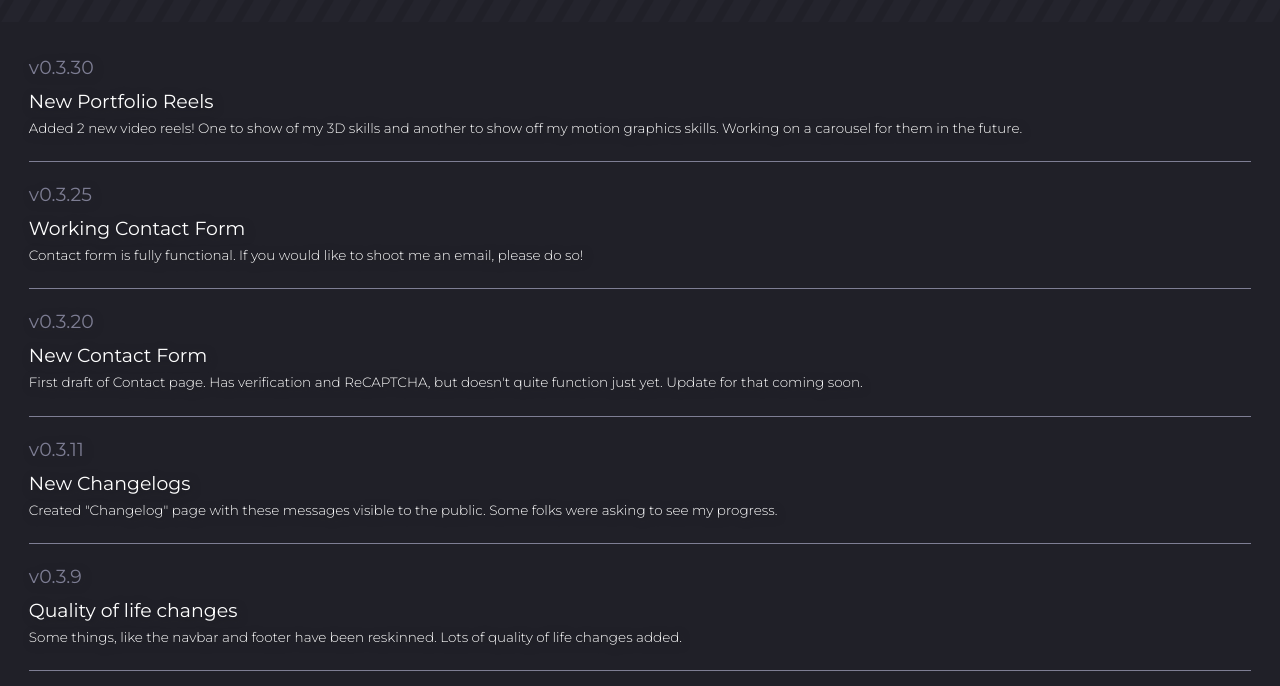
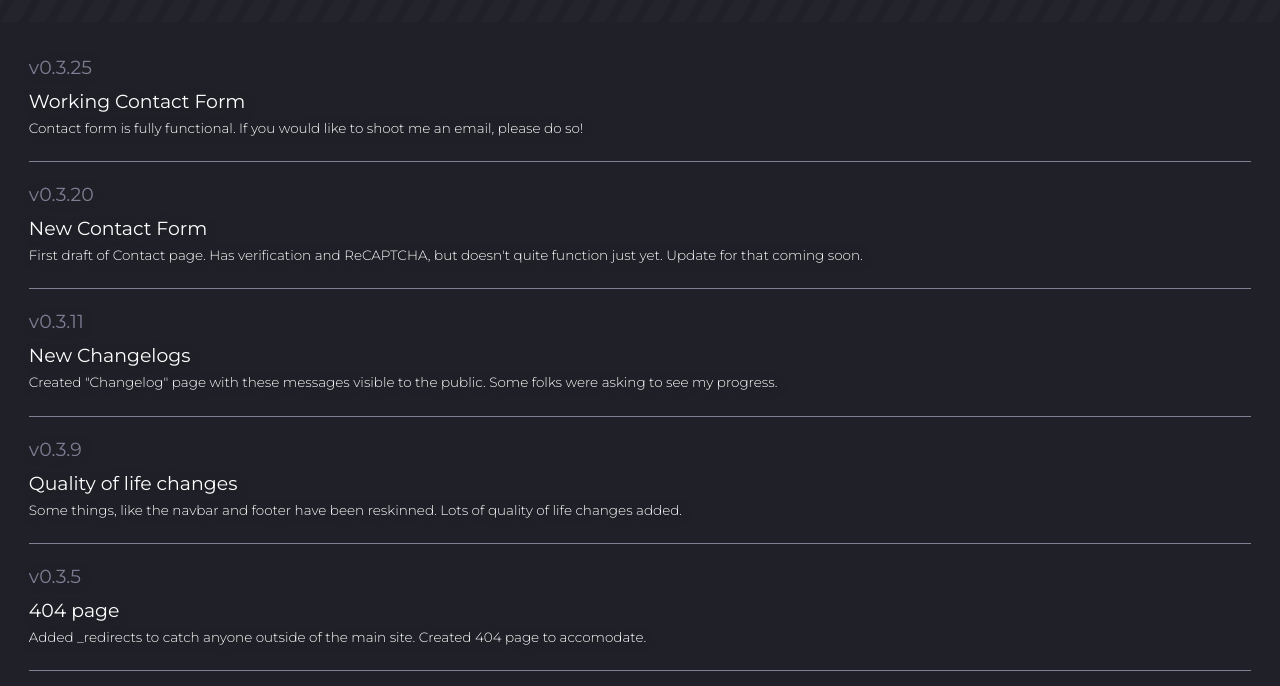
Before and after one commit to ericpowelldev/ericpowell.dev, a React (Create React App) app: page /changelog in a window 1280 px wide. Shown: the part 114-800 px from the top of the page. Built offline with nearby package versions, Linux system fonts and the light colour scheme.

Commit message:
took out old vid placeholders

```diff
--- a/package.json
+++ b/package.json
@@ -1,6 +1,6 @@
 {
   "name": "ep-portfolio",
-  "version": "0.3.30",
+  "version": "0.3.31",
   "description": "Eric Powell | Designer & Developer",
   "author": "Eric Powell",
   "license": "ISC",
--- a/src/pages/ChangeLog.js
+++ b/src/pages/ChangeLog.js
@@ -6,12 +6,12 @@ export default function ChangeLog() {
   React.useEffect(() => { checkPage(); });
 
   const versions = [
-    {
-      num: `v0.3.30`,
-      date: `06/24/2020`,
-      change: `New Portfolio Reels`,
-      detail: `Added 2 new video reels! One to show of my 3D skills and another to show off my motion graphics skills. Working on a carousel for them in the future.`,
-    },
+    // {
+    //   num: `v0.3.32`,
+    //   date: `06/24/2020`,
+    //   change: `New Portfolio Reels`,
+    //   detail: `Added 2 new video reels! One to show of my 3D skills and another to show off my motion graphics skills. Working on a carousel for them in the future.`,
+    // },
     {
       num: `v0.3.25`,
       date: `02/16/2020`,
--- a/src/pages/Work.js
+++ b/src/pages/Work.js
@@ -18,14 +18,14 @@ export default function Work() {
         <h1 className="title">Game&nbsp;Reel</h1>
         <WorkReel src="/videos/reel_game.mp4" />
       </section>
-      <section id="work-2d">
+      {/* <section id="work-2d">
         <h1 className="title">Design&nbsp;Reel</h1>
         <WorkReel src="/videos/reel_2d.mp4" />
       </section>
       <section id="work-3d">
         <h1 className="title">3D&nbsp;Reel</h1>
         <WorkReel src="/videos/reel_3d.mp4" />
-      </section>
+      </section> */}
     </main>
   </>)
 }
```
Also changed, not shown: 1 other file (tests, documents, lock files or other folders).
